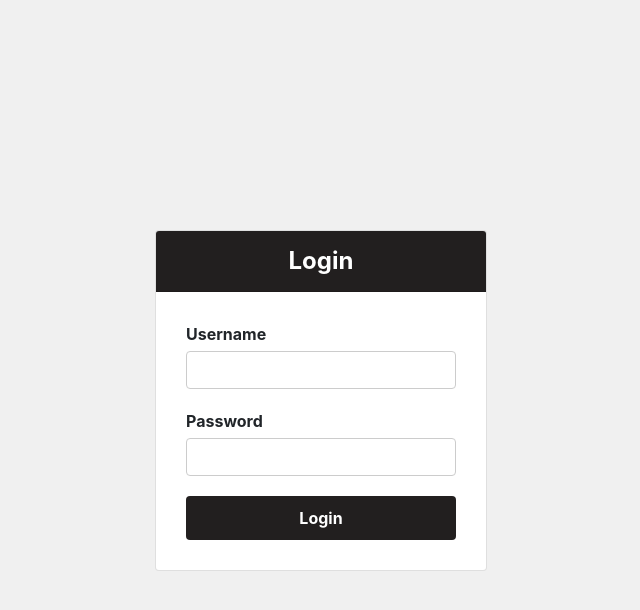
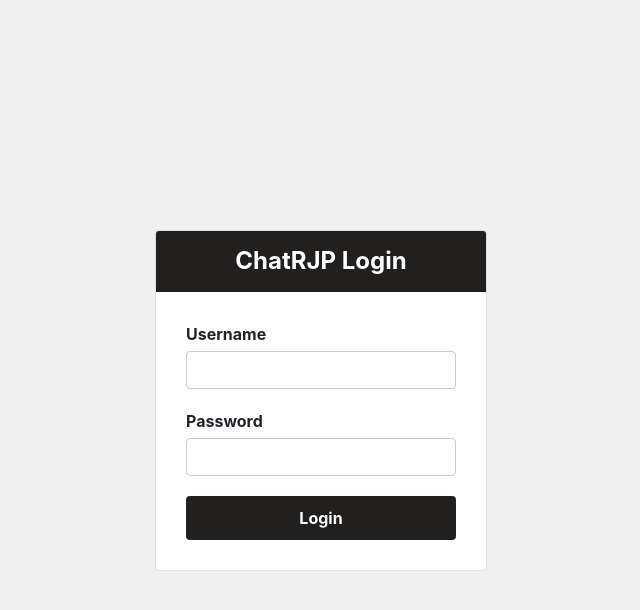
Before and after one commit to rpointjour/ai_chatbot, a Django app: page /login in a window 1280 px wide. Shown: the top 610 px of the page, without its empty margins (319-959 px from the left). Run offline with Django 5.2, Linux system fonts and the light colour scheme; some libraries are stand-ins or nearby versions.

Commit message:
updated login page

```diff
--- a/templates/login.html
+++ b/templates/login.html
@@ -71,7 +71,7 @@
 {% block content %}
 <div class="login-container">
   <div class="card">
-    <div class="card-header">Login</div>
+    <div class="card-header">ChatRJP Login</div>
     <div class="card-body">
       {% if error_message %}
         <div class="alert alert-danger" role="alert">{{ error_message }}</div>
```
